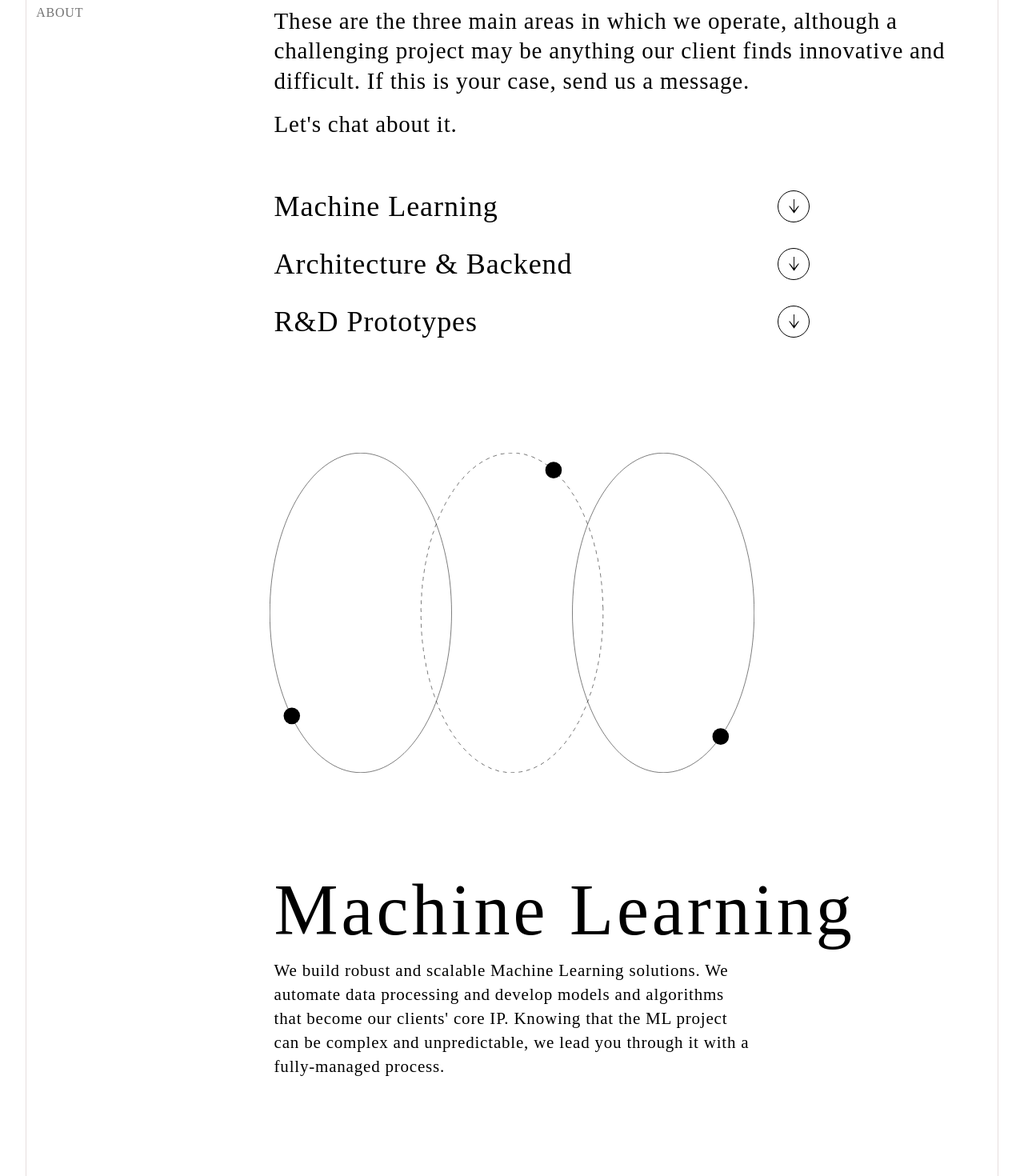
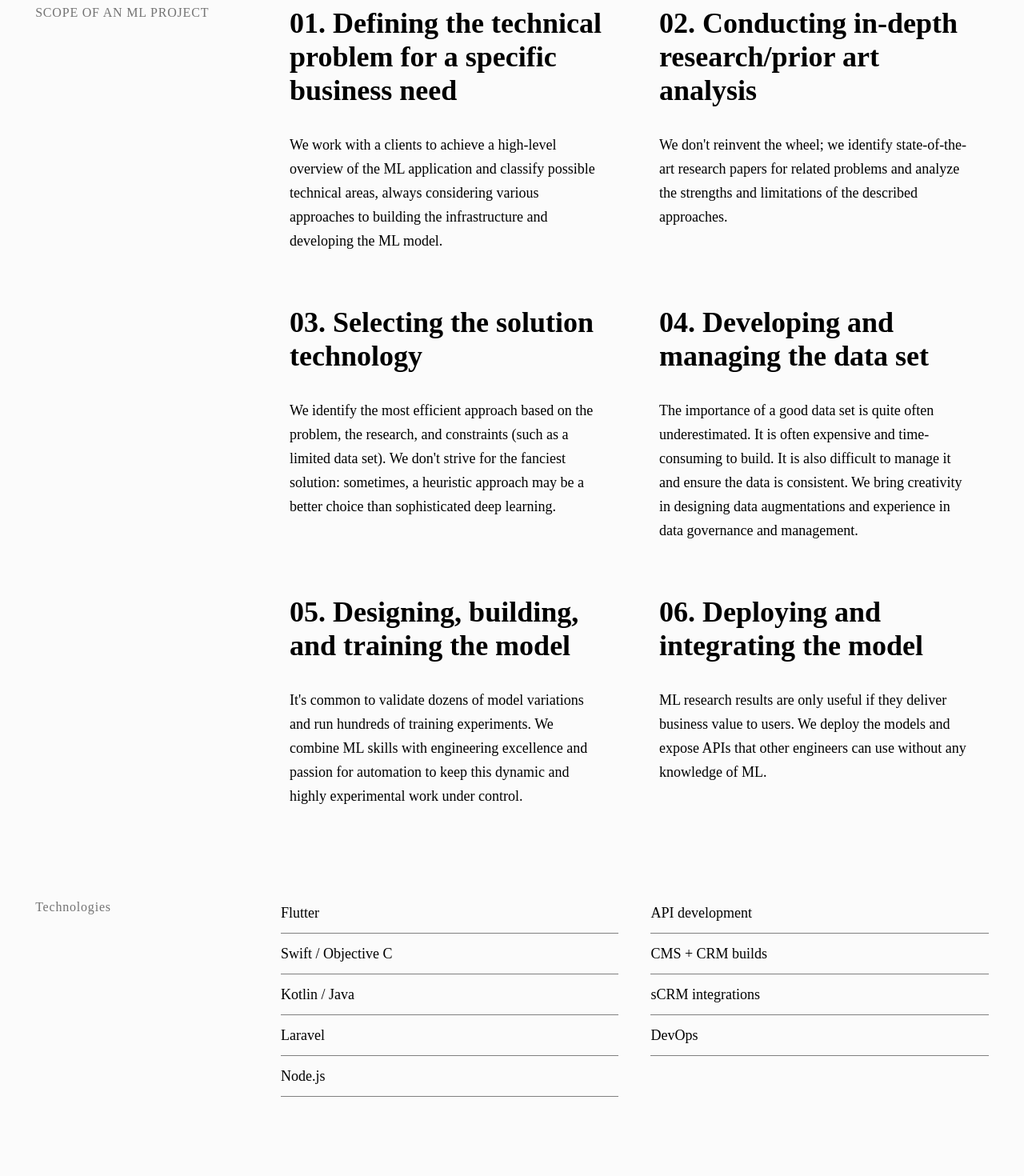
Before and after one commit to Shubham-SumFactor/project-sparkbit, a Next.js app: page /services in a window 1280 px wide. Shown: the part 760-2230 px from the top of the page at 80% size. Built offline with nearby package versions, Linux system fonts and the light colour scheme.

Commit message:
Services page and css updated

```diff
--- a/pages/services.tsx
+++ b/pages/services.tsx
@@ -5,6 +5,9 @@ import NavBar from './components/navBar/NavBar';
 import ServicesCard from './components/servicesCard/servicesCard';
 import MLProcessSection from './components/mlCard/MLProcessSection';
 import ProjectYear from './components/projectYear/projectYear';
+import TechnologyCard from './components/technologyCard/technologyCard';
+import TeamAddOns from './components/teamAddOns/teamAddOns';
+import ContactUs from './components/contactUs/ContactUs';
 
 const Services = () => {
 
@@ -29,75 +32,15 @@ const Services = () => {
                     <div className={styles.graphicElement}></div>
                 </div>
 
-
-                <section className={styles.about}>
-                    <h2>ABOUT</h2>
-                    <div className={styles.content}>
-                        <p>
-                            These are the three main areas in which we operate, although a
-                            challenging project may be anything our client finds innovative and
-                            difficult. If this is your case, send us a message.
-                        </p>
-                        <p>Let's chat about it.</p>
-
-                        <div className={styles.areas}>
-                            <div className={styles.area}>
-                                <h3>Machine Learning</h3>
-                                <button className={styles.scrollCircle} >
-                                    <img src="/leftArrowImage.svg" alt="downArrow" height={18} width={18} className={styles.scrollButton} />
-                                </button>
-                            </div>
-                            <div className={styles.area}>
-                                <h3>Architecture & Backend</h3>
-                                <button className={styles.scrollCircle} >
-                                    <img src="/leftArrowImage.svg" alt="downArrow" height={18} width={18} className={styles.scrollButton} />
-                                </button>
-                            </div>
-                            <div className={styles.area}>
-                                <h3>R&D Prototypes</h3>
-                                <button className={styles.scrollCircle} >
-                                    <img src="/leftArrowImage.svg" alt="downArrow" height={18} width={18} className={styles.scrollButton} />
-                                </button>
-                            </div>
-
-                        </div>
-                    </div>
-                </section>
-
-                <section className={styles.threeCircles}>
-                    <img className={styles.servicesImage} src="/3circles.svg" alt="whatwedo" />
-                </section>
-
-                <section className={styles.machineLearning}>
-                    <h2>
-                        Machine Learning
-                    </h2>
-                    <p>
-                        We build robust and scalable Machine Learning solutions. We automate data processing and develop models and algorithms that become our clients' core IP. Knowing that the ML project can be complex and unpredictable, we lead you through it with a fully-managed process.
-                    </p>
-                </section>
-
                 <ServicesCard />
 
-                <section className={styles.workflow} >
-                    <h2>OUR ML WORKFLOW</h2>
-                    <div>
-                        <p>
-                            Machine learning projects are all about experimentation, rapidly testing various ideas, some of which are successful and others leading nowhere. We run hundreds of experiments with different hyperparameters, model variants, and training sets. After several months we need to identify which experiment performed best and which model variant was used there.
-                        </p>
+                <TechnologyCard />
 
-                        <p style={{ paddingTop: '10px' }}>
-                            Usually, things get even more complex, as systems often use not one but a chain of linked models. We can control it only when following a well-defined, strict process supported by proper tooling - our ML Ops framework.
-                        </p>
-                    </div>
-                </section>
+                <TeamAddOns />
 
-                <MLProcessSection />
-
-                <ProjectYear />
             </main>
 
-            {/* <ContactUs /> */}
+            <ContactUs />
 
 
         </div>
--- a/styles/services.module.css
+++ b/styles/services.module.css
@@ -1,7 +1,7 @@
 .container {
     min-height: 100vh;
     padding: 0 2rem;
-    background-color: white;
+    background-color: rgb(251, 251, 251);
     overflow-x: hidden;
 }
 
@@ -11,8 +11,8 @@
     justify-content: flex-start;
     align-items: flex-start;
     min-height: 100vh;
-    border-left: 0.5px solid rgb(230, 223, 223);
-    border-right: 0.5px solid rgb(230, 223, 223);
+    /* border-left: 0.5px solid rgb(230, 223, 223); */
+    /* border-right: 0.5px solid rgb(230, 223, 223); */
     padding-left: 1%;
     padding-right: 1%;
     overflow: hidden;
```
